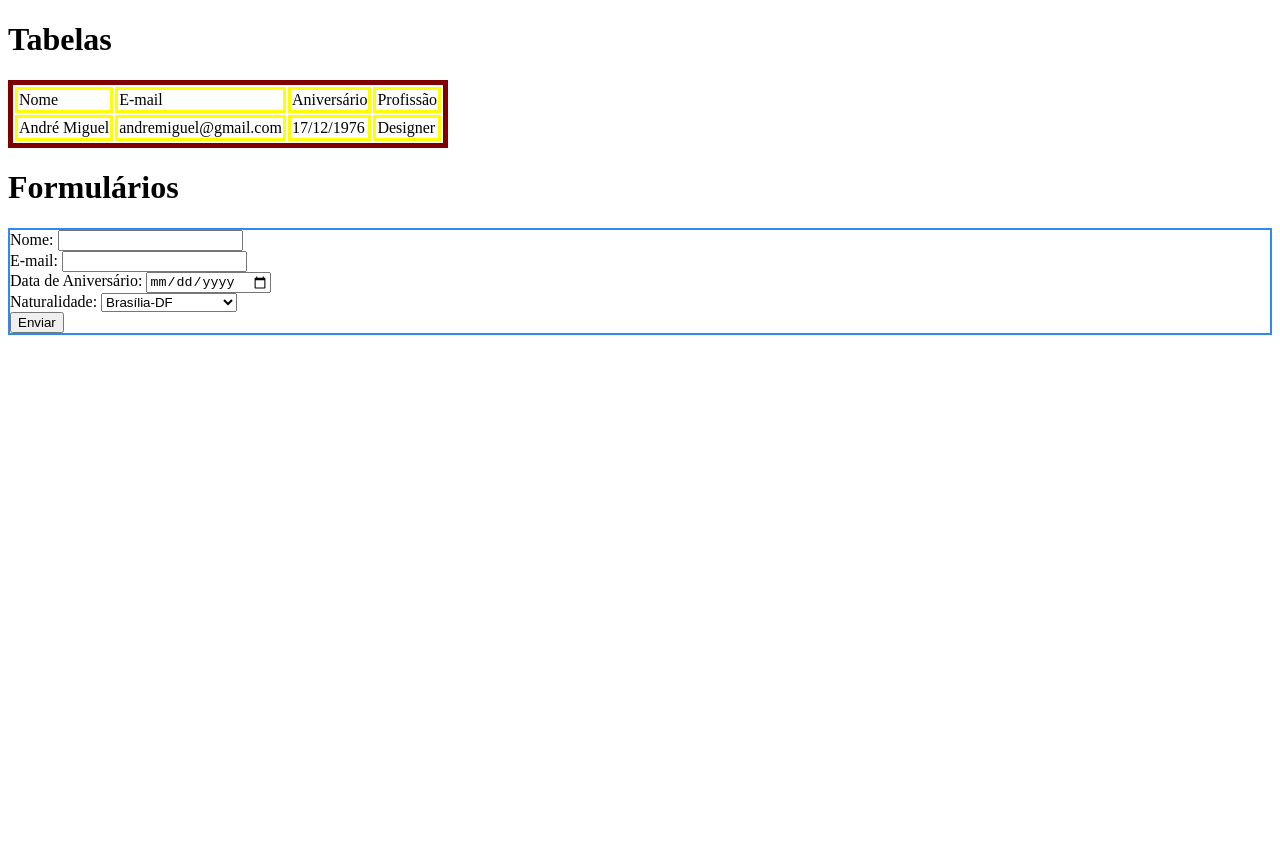
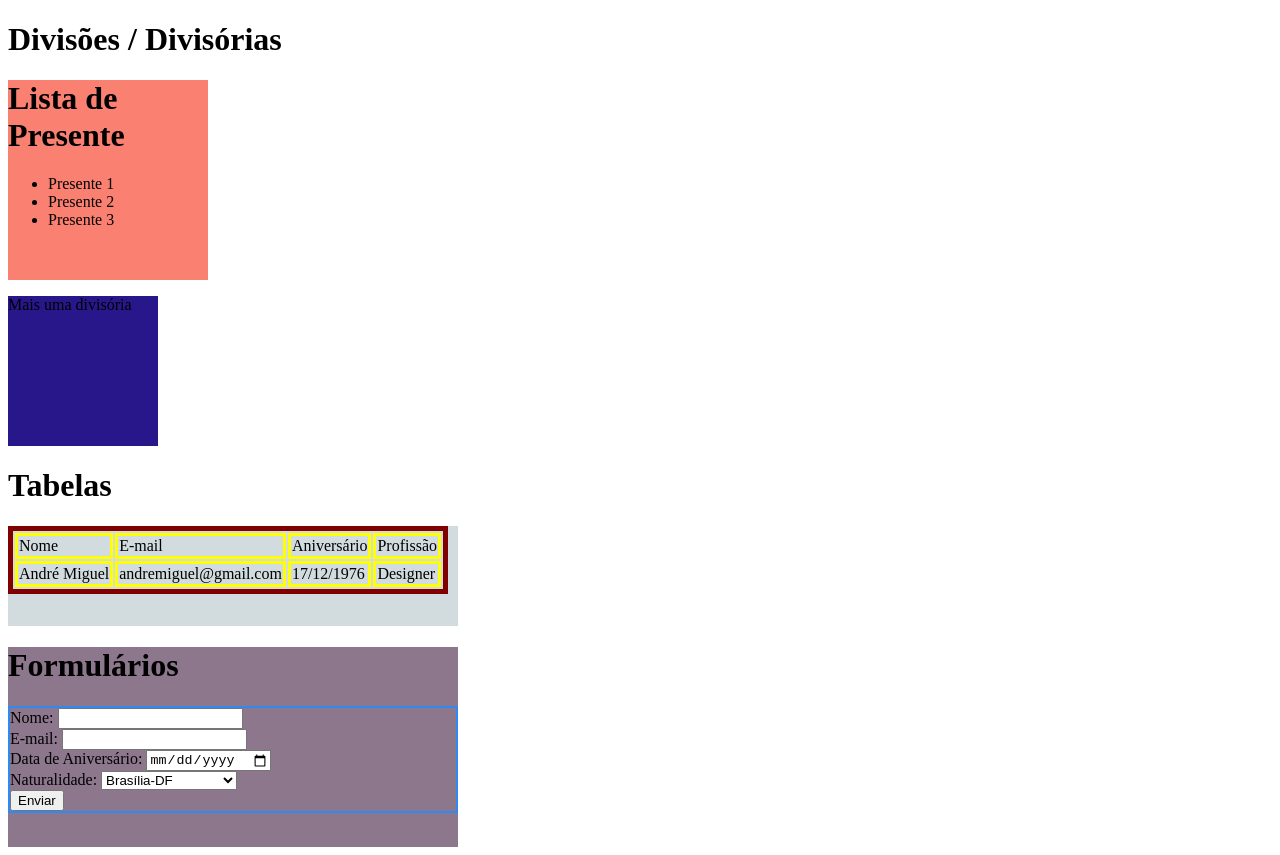
Before and after one commit to andremiguelss/DesevolvimentoWeb, a plain HTML site: page Aula09092021/index.html in a window 1280 px wide. Before the commit the page ends 800 px from the top, so only its background shows below. Drawn offline with Linux system fonts and the light colour scheme.

Commit message:
Divisão com background-color

```diff
--- a/Aula09092021/index.html
+++ b/Aula09092021/index.html
@@ -9,7 +9,22 @@
         </style>
     </head>
     <body>
+        <h1>Divisões / Divisórias</h1>
+        <div style="background-color: salmon; width: 200px; height: 200px;">
+            <h1>Lista de Presente</h1>
+            <ul>
+                <li>Presente 1</li>
+                <li>Presente 2</li>
+                <li>Presente 3</li>
+            </ul>
+        </div>
+
+        <div style="background-color: rgb(40, 22, 139); width: 150px; height: 150px;">
+            <p>Mais uma divisória</p>
+        </div>
+
         <h1>Tabelas</h1>
+        <div style="background-color: rgb(210, 220, 223); width: 450px; height: 100px;">
         <table style="border: solid 5px rgb(128, 0, 0);">
             <tr>
                 <td>Nome</td>
@@ -24,6 +39,9 @@
                 <td>Designer</td>
             </tr>
         </table>
+    </div>
+
+    <div style="background-color: rgb(141, 119, 141); width: 450px; height: 200px;">
         <h1>Formulários</h1>
         <form style="border: solid 2px rgb(45, 137, 243);">
             <label for="nome">Nome:</label>
@@ -49,6 +67,6 @@
             <br>
             <input type="submit" value="Enviar">
         </form>
-
+    </div>
     </body>
 </html>
```
